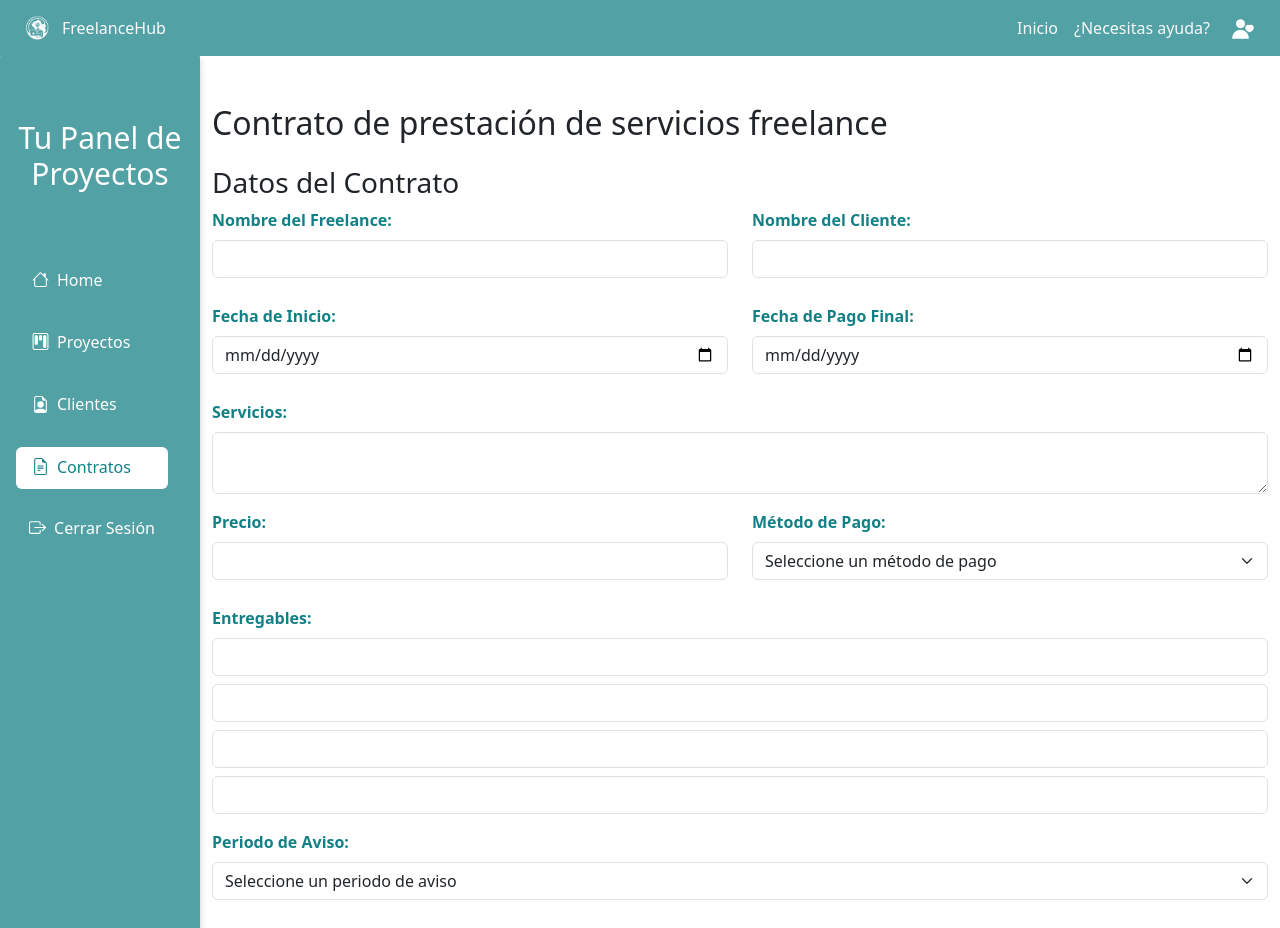
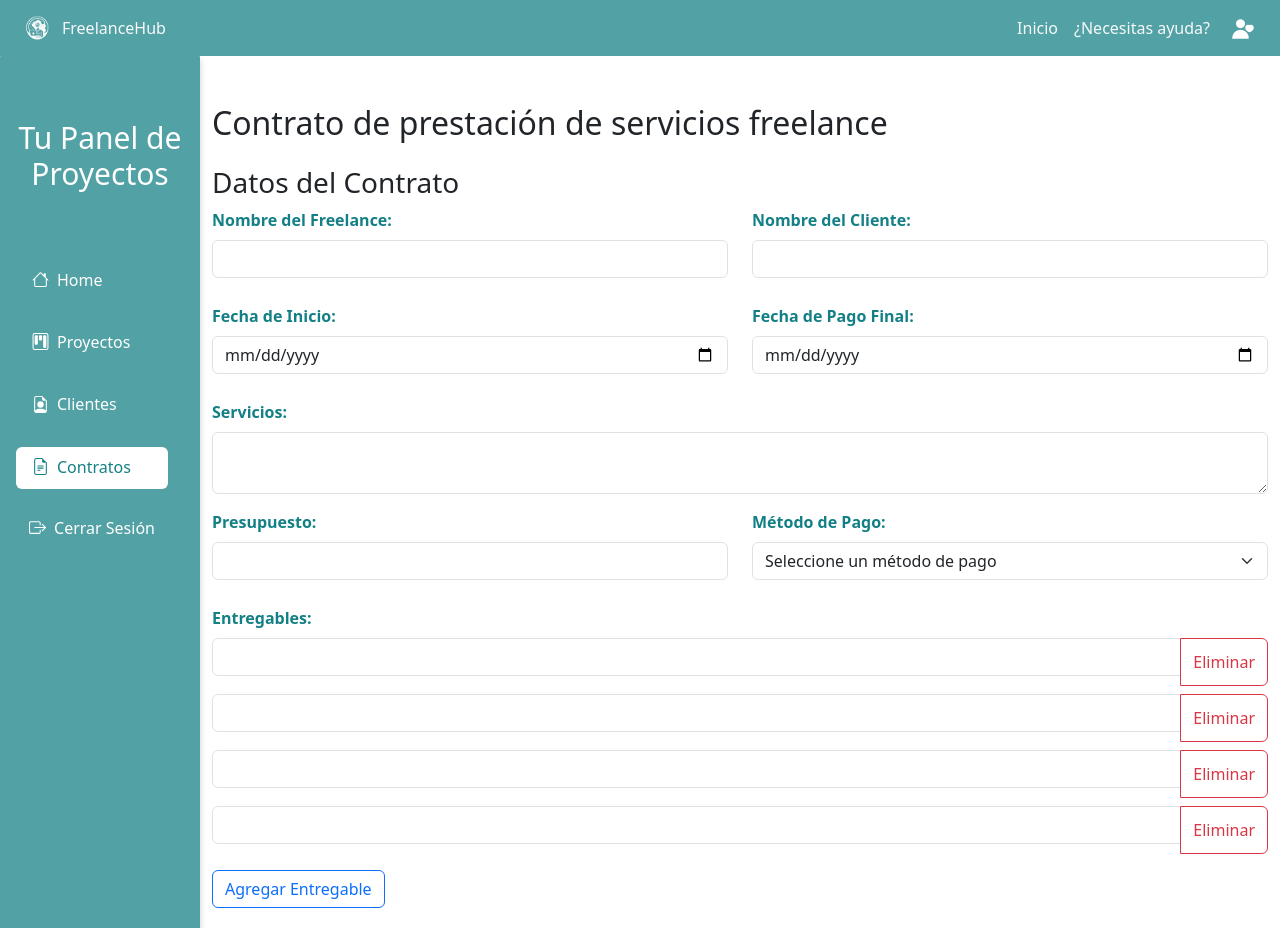
Before and after one commit to maxdenuevo/FreelanceHub-front, a React (Vite) app: page /dashboardpage/contratos in a window 1280 px wide. Shown: the top 928 px of the page. Built offline with nearby package versions, Linux system fonts and the light colour scheme.

Commit message:
agregar o restar entregables

```diff
--- a/src/components/Contratos.jsx
+++ b/src/components/Contratos.jsx
@@ -119,7 +119,8 @@ const Contratos = ({ contratoId }) => {
       <h2 className="mb-4">Contrato de prestación de servicios freelance</h2>
 
       <div className="mb-4">
-        <h3>Datos del Contrato</h3>        <div className="row">
+        <h3>Datos del Contrato</h3>
+        <div className="row">
           <div className="col-md-6 mb-3">
             <label className="form-label">Nombre del Freelance:</label>
             <input
@@ -174,7 +175,7 @@ const Contratos = ({ contratoId }) => {
         </div>
         <div className="row">
           <div className="col-md-6 mb-3">
-            <label className="form-label">Precio:</label>
+            <label className="form-label">Presupuesto:</label>
             <input
               type="number"
               className="form-control"
@@ -201,14 +202,31 @@ const Contratos = ({ contratoId }) => {
         <div className="mb-3">
           <label className="form-label">Entregables:</label>
           {datosContrato.entregables.map((entregable, index) => (
-            <input
-              key={index}
-              type="text"
-              className="form-control mb-2"
-              value={entregable}
-              onChange={(e) => handleInputChange(e, index)}
-            />
+            <div key={index} className="input-group mb-2">
+              <input
+                type="text"
+                className="form-control"
+                name="entregables"
+                value={entregable}
+                onChange={(e) => handleInputChange(e, index)}
+              />
+              <button
+                className="btn btn-outline-danger"
+                type="button"
+                onClick={() => removeEntregable(index)}
+                disabled={datosContrato.entregables.length === 1}
+              >
+                Eliminar
+              </button>
+            </div>
           ))}
+          <button
+            className="btn btn-outline-primary mt-2"
+            type="button"
+            onClick={addEntregable}
+          >
+            Agregar Entregable
+          </button>
         </div>
         <div className="mb-3">
           <label className="form-label">Periodo de Aviso:</label>
```
